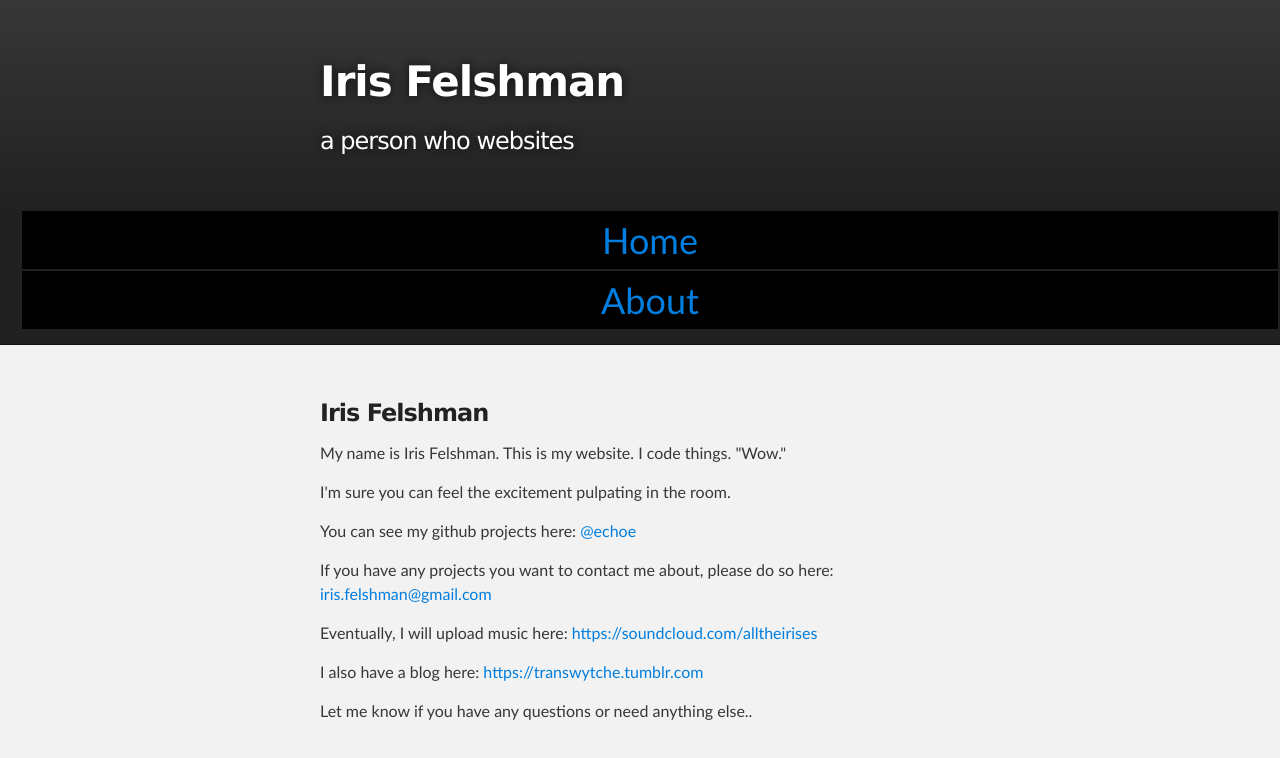
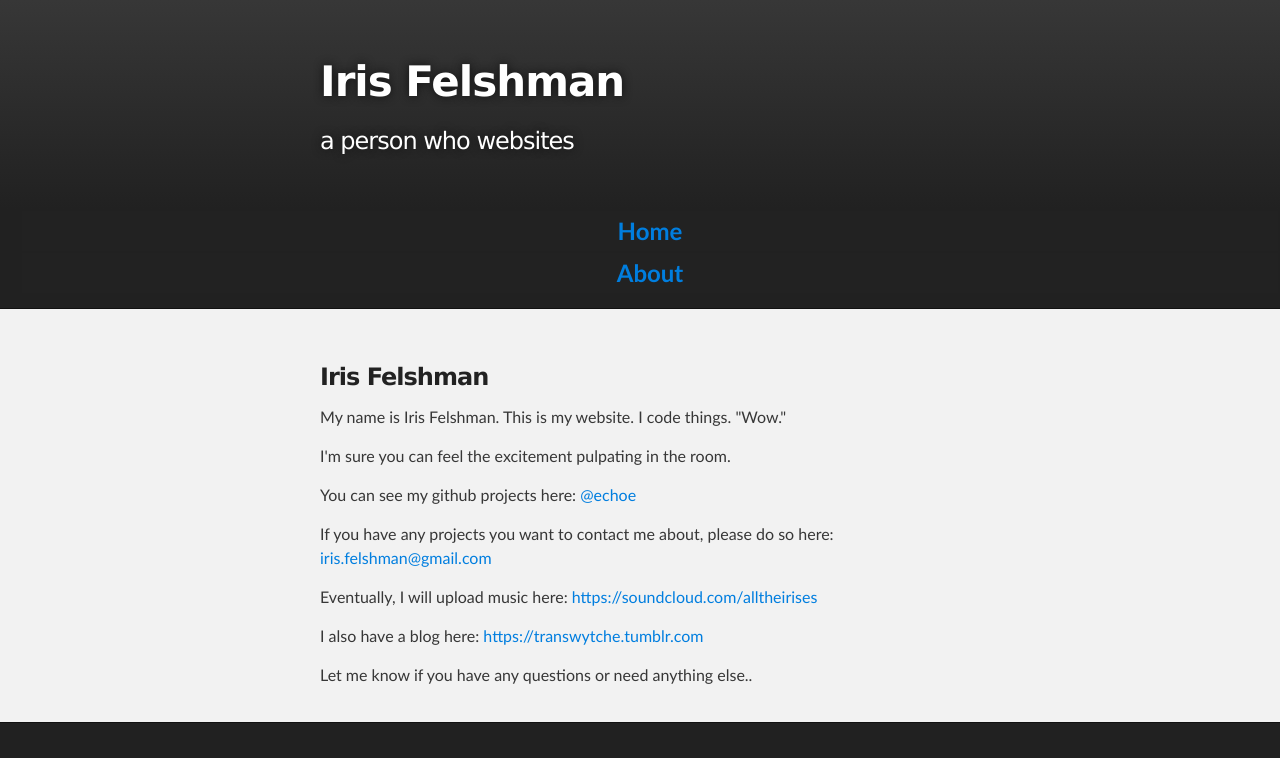
Before and after one commit to echoe/old_html.echoe.github.io, a PHP site: page / in a window 1280 px wide. Shown: the top 758 px of the page. Run offline with PHP 8.4, Linux system fonts and the light colour scheme.

Commit message:
Update stylesheet.css

```diff
--- a/stylesheets/stylesheet.css
+++ b/stylesheets/stylesheet.css
@@ -329,26 +329,28 @@ Full-Width Styles
 {
   margin: 2px;
   padding: 2px 8px 2px 8px;
-  font-size: 36px;
+  font-size: 24px;
+  font-weight: 700;
   list-style-type: none;
   vertical-align: middle;
   text-align: middle;
   float: middle;
   color: #FFFFFF;
-  background-color: #000000;
+  background-color: #222222;
 }
 
 .MyMenuItem:hover
 {
   margin: 2px;
   padding: 2px 8px 2px 8px;
-  font-size: 36px;
+  font-size: 24px;
+  font-weight: 700;
   list-style-type: none;
   vertical-align: middle;
   text-align: middle;
   float: middle;
-  color: #FFFFFF;
-  background-color: #5a4fcf;
+  color: #5a4fcf;
+  background-color: #222222;
 }
 
 .zip_download_link {
```
